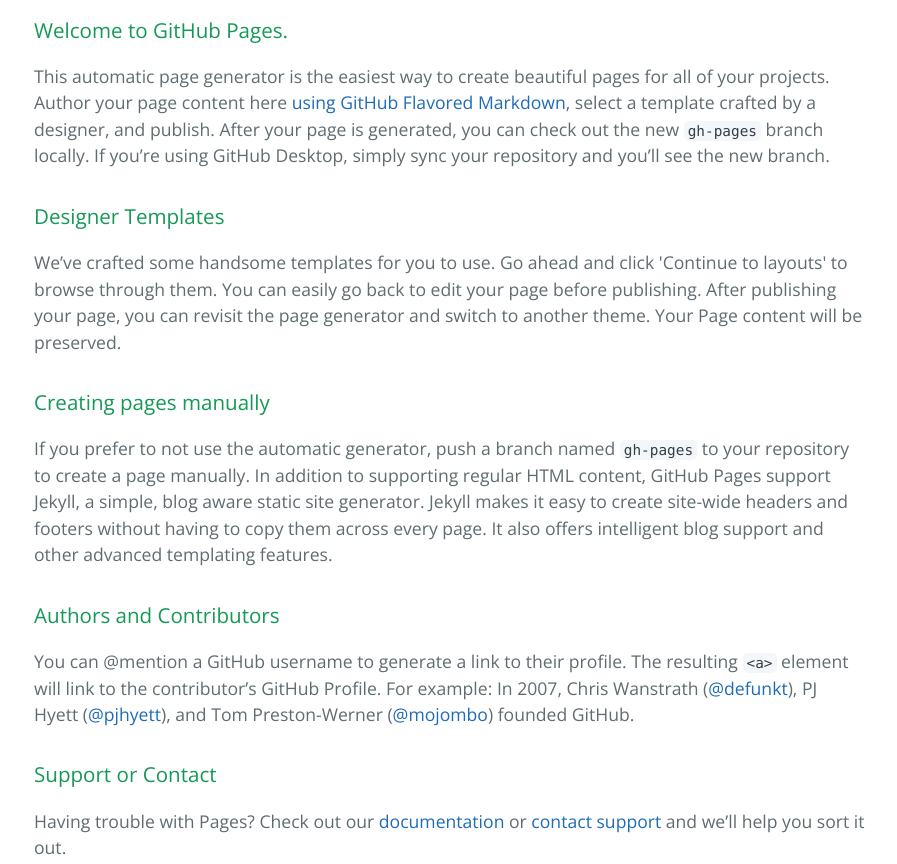
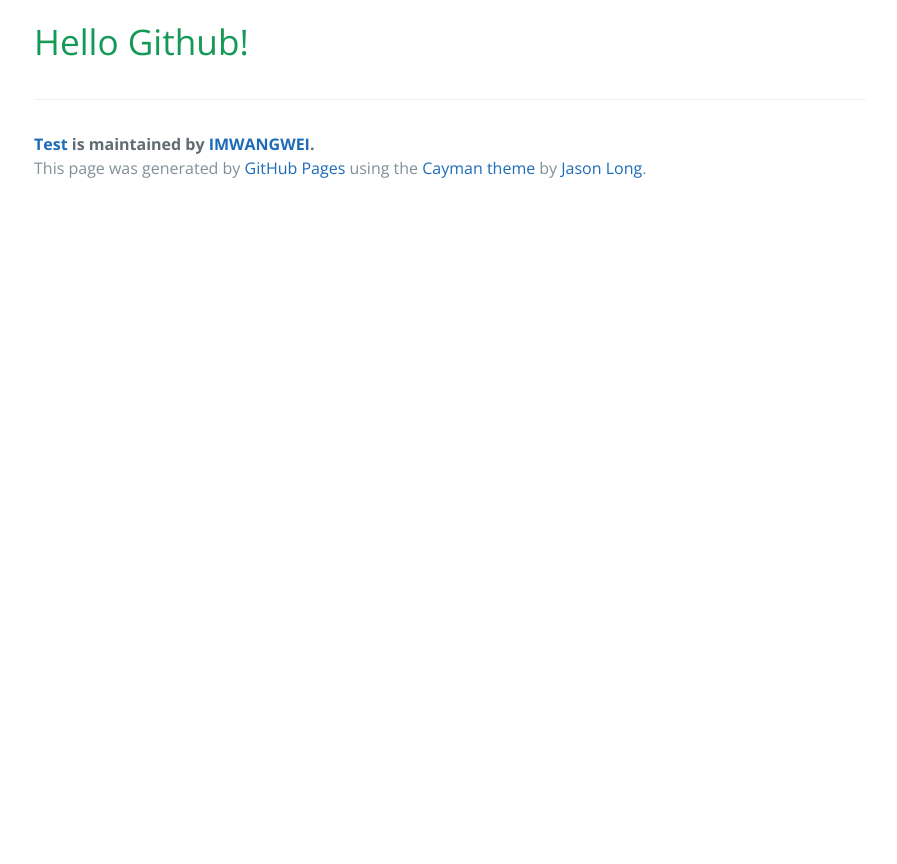
Before and after one commit to maizhen/test, a plain HTML site: page index.html in a window 1280 px wide. Shown: the part 400-1264 px from the top of the page, without its empty margins (190-1087 px from the left). After the commit the page ends 800 px from the top, so only its background shows below. Drawn offline with nearby package versions, Linux system fonts and the light colour scheme.

Commit message:
Update index.html
0.0

```diff
--- a/index.html
+++ b/index.html
@@ -19,30 +19,7 @@
     </section>
 
     <section class="main-content">
-      <h3>
-<a id="welcome-to-github-pages" class="anchor" href="#welcome-to-github-pages" aria-hidden="true"><span aria-hidden="true" class="octicon octicon-link"></span></a>Welcome to GitHub Pages.</h3>
-
-<p>This automatic page generator is the easiest way to create beautiful pages for all of your projects. Author your page content here <a href="https://guides.github.com/features/mastering-markdown/">using GitHub Flavored Markdown</a>, select a template crafted by a designer, and publish. After your page is generated, you can check out the new <code>gh-pages</code> branch locally. If you’re using GitHub Desktop, simply sync your repository and you’ll see the new branch.</p>
-
-<h3>
-<a id="designer-templates" class="anchor" href="#designer-templates" aria-hidden="true"><span aria-hidden="true" class="octicon octicon-link"></span></a>Designer Templates</h3>
-
-<p>We’ve crafted some handsome templates for you to use. Go ahead and click 'Continue to layouts' to browse through them. You can easily go back to edit your page before publishing. After publishing your page, you can revisit the page generator and switch to another theme. Your Page content will be preserved.</p>
-
-<h3>
-<a id="creating-pages-manually" class="anchor" href="#creating-pages-manually" aria-hidden="true"><span aria-hidden="true" class="octicon octicon-link"></span></a>Creating pages manually</h3>
-
-<p>If you prefer to not use the automatic generator, push a branch named <code>gh-pages</code> to your repository to create a page manually. In addition to supporting regular HTML content, GitHub Pages support Jekyll, a simple, blog aware static site generator. Jekyll makes it easy to create site-wide headers and footers without having to copy them across every page. It also offers intelligent blog support and other advanced templating features.</p>
-
-<h3>
-<a id="authors-and-contributors" class="anchor" href="#authors-and-contributors" aria-hidden="true"><span aria-hidden="true" class="octicon octicon-link"></span></a>Authors and Contributors</h3>
-
-<p>You can @mention a GitHub username to generate a link to their profile. The resulting <code>&lt;a&gt;</code> element will link to the contributor’s GitHub Profile. For example: In 2007, Chris Wanstrath (<a href="https://github.com/defunkt" class="user-mention">@defunkt</a>), PJ Hyett (<a href="https://github.com/pjhyett" class="user-mention">@pjhyett</a>), and Tom Preston-Werner (<a href="https://github.com/mojombo" class="user-mention">@mojombo</a>) founded GitHub.</p>
-
-<h3>
-<a id="support-or-contact" class="anchor" href="#support-or-contact" aria-hidden="true"><span aria-hidden="true" class="octicon octicon-link"></span></a>Support or Contact</h3>
-
-<p>Having trouble with Pages? Check out our <a href="https://help.github.com/pages">documentation</a> or <a href="https://github.com/contact">contact support</a> and we’ll help you sort it out.</p>
+      <h1>Hello Github!</h1>
 
       <footer class="site-footer">
         <span class="site-footer-owner"><a href="https://github.com/IMWANGWEI/test">Test</a> is maintained by <a href="https://github.com/IMWANGWEI">IMWANGWEI</a>.</span>
```
